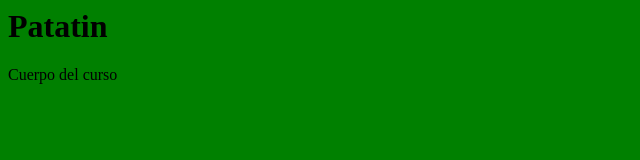
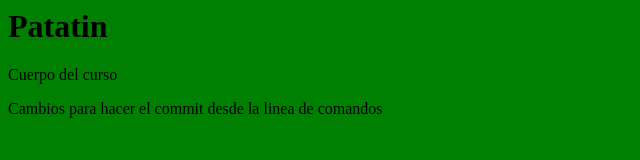
Before and after one commit to arturodefer/arturodefer.github.io, a plain HTML site: page src/index.html in a window 1280 px wide. Shown: the whole page, without its empty margins (0-640 px from the left). Drawn offline with Linux system fonts and the light colour scheme.

Commit message:
Comentario desde vim
Este es un cambio solo para probar a hacer un commit desde la linea de
comandos.

```diff
--- a/src/index.html
+++ b/src/index.html
@@ -6,5 +6,6 @@
   <body style="background-color:green;">
     <h1>Patatin</h1>
     <p>Cuerpo del curso</p>
+    <p>Cambios para hacer el commit desde la linea de comandos</p>
   </body>
 </html>
```
